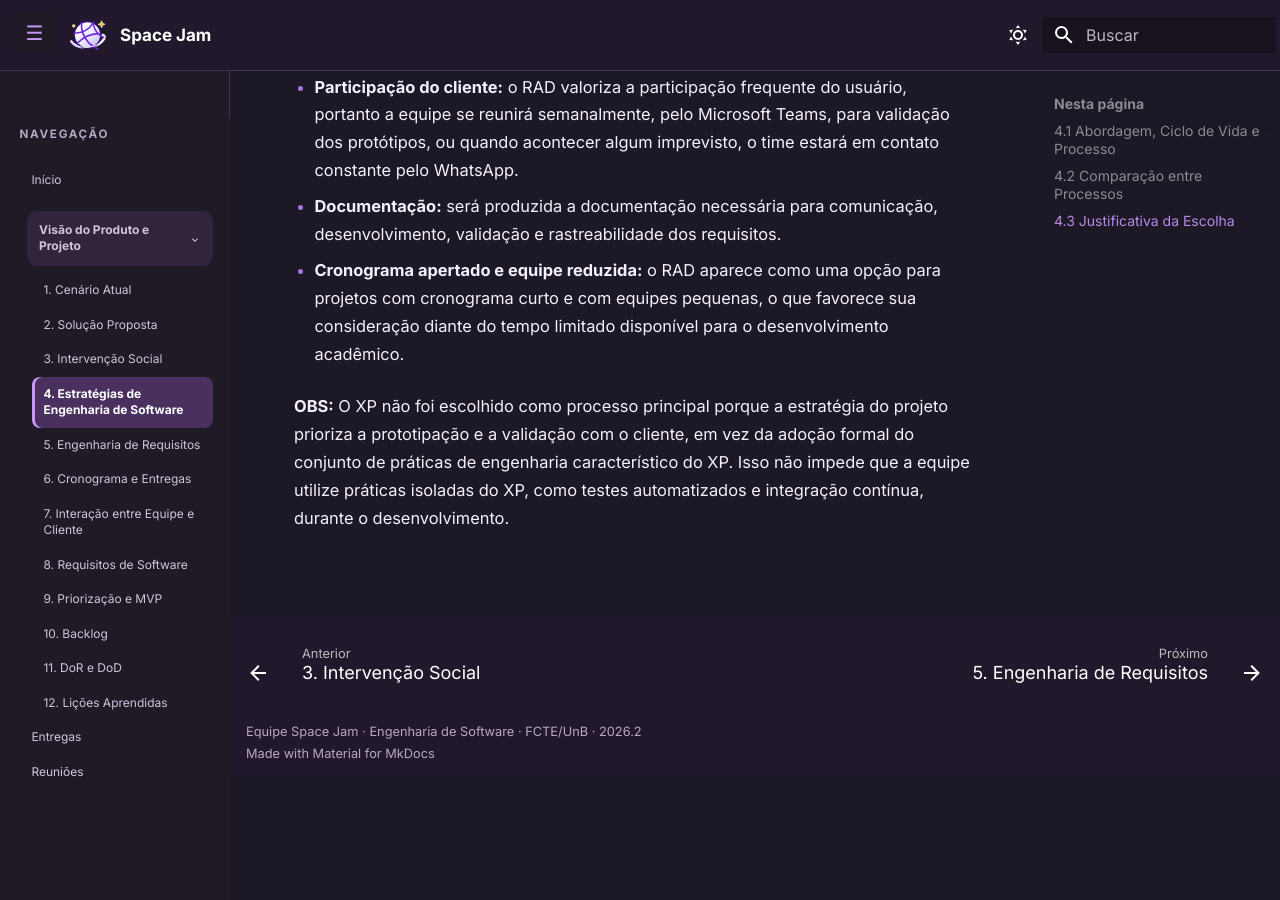
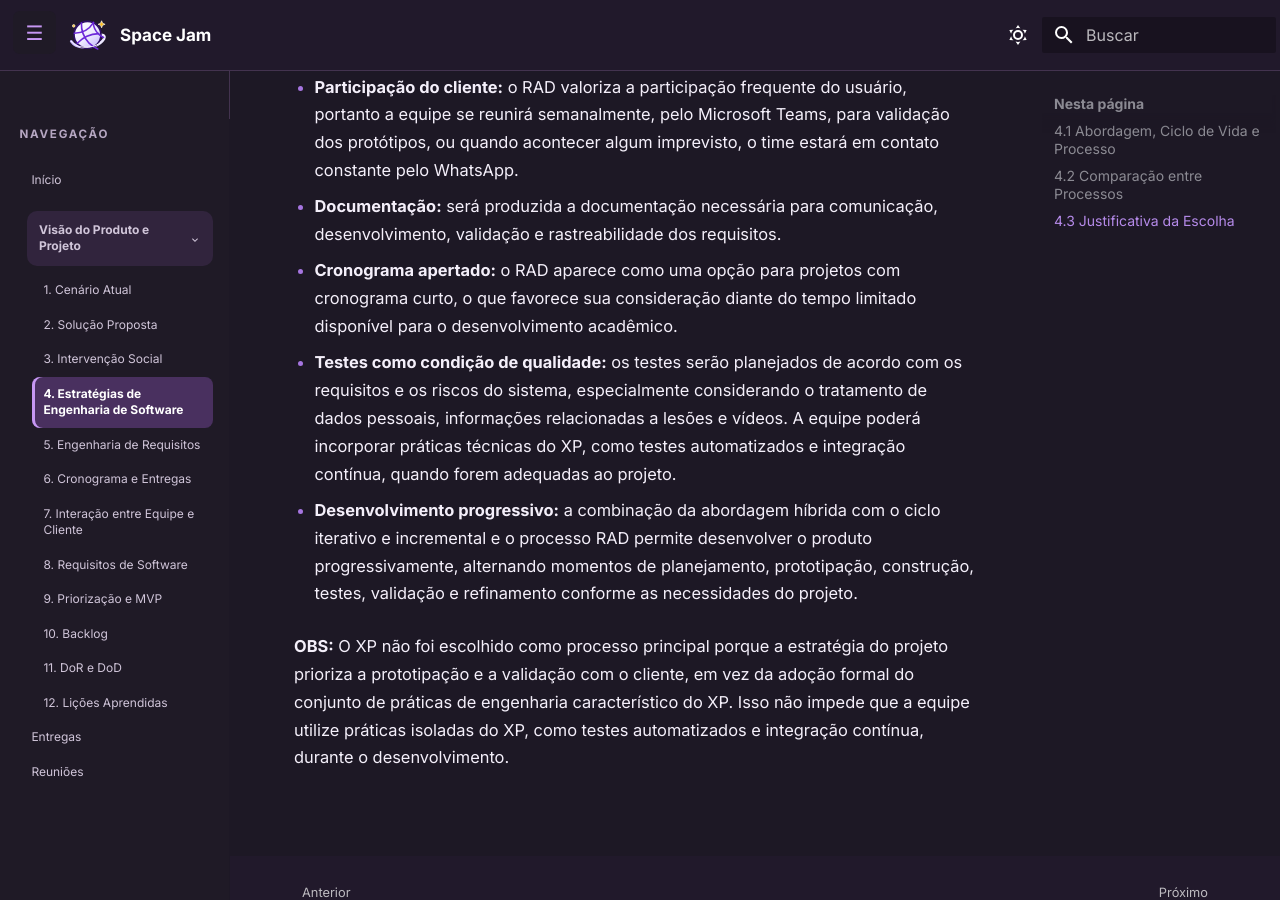
Before and after one commit to mdsreq-fga-unb/REQ-2026.2-T01-SpaceJam, an MkDocs documentation site: the page built from docs/estrategia.md, in a window 1280 px wide and 900 px high, scrolled down 2504 px. Built offline with MkDocs 1.6.1 and Material for MkDocs 9.7.7, drawn with Linux system fonts in a browser that asks for light colours; comment, search, counter and statistics services are not loaded; before the commit the page ends 3280 px from its top, so only the background shows below that.

Commit message:
docs: Adiciona mais justificativas

```diff
--- a/docs/estrategia.md
+++ b/docs/estrategia.md
@@ -40,6 +40,10 @@ Após a comparação entre os processos **RAD** e **XP**, optou-se pelo **Rapid
 
 - **Documentação:** será produzida a documentação necessária para comunicação, desenvolvimento, validação e rastreabilidade dos requisitos.
 
-- **Cronograma apertado e equipe reduzida:** o RAD aparece como uma opção para projetos com cronograma curto e com equipes pequenas, o que favorece sua consideração diante do tempo limitado disponível para o desenvolvimento acadêmico.
+- **Cronograma apertado:** o RAD aparece como uma opção para projetos com cronograma curto, o que favorece sua consideração diante do tempo limitado disponível para o desenvolvimento acadêmico.
+
+- **Testes como condição de qualidade:** os testes serão planejados de acordo com os requisitos e os riscos do sistema, especialmente considerando o tratamento de dados pessoais, informações relacionadas a lesões e vídeos. A equipe poderá incorporar práticas técnicas do XP, como testes automatizados e integração contínua, quando forem adequadas ao projeto.
+
+- **Desenvolvimento progressivo:** a combinação da abordagem híbrida com o ciclo iterativo e incremental e o processo RAD permite desenvolver o produto progressivamente, alternando momentos de planejamento, prototipação, construção, testes, validação e refinamento conforme as necessidades do projeto.
 
 **OBS:** O XP não foi escolhido como processo principal porque a estratégia do projeto prioriza a prototipação e a validação com o cliente, em vez da adoção formal do conjunto de práticas de engenharia característico do XP. Isso não impede que a equipe utilize práticas isoladas do XP, como testes automatizados e integração contínua, durante o desenvolvimento.
```
